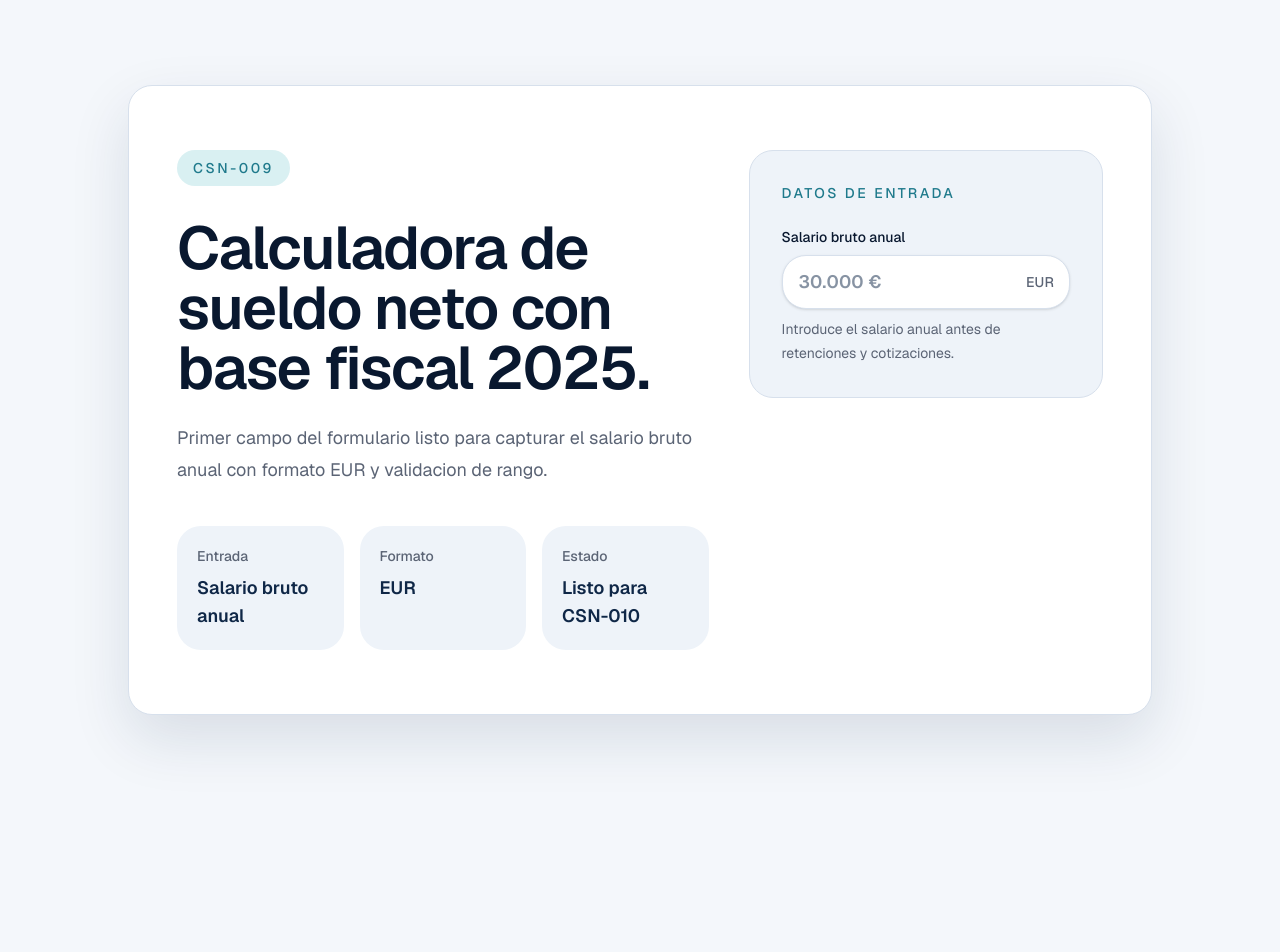
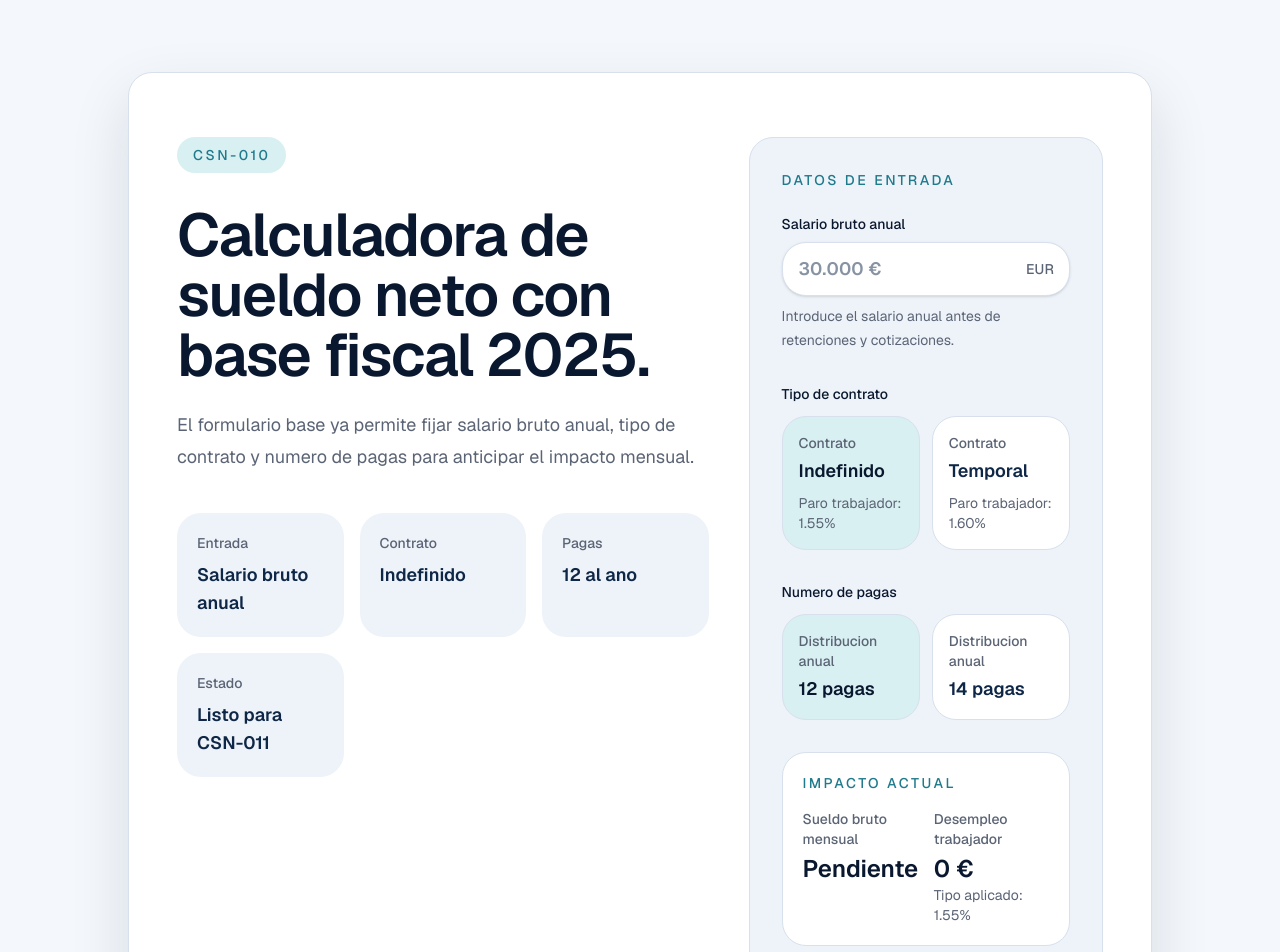
Before and after one commit to CristianChozas/Calculadora-Sueldo-Neto, a Next.js app: page / in a window 1280 px wide. Shown: the top 952 px of the page. Before the commit the page ends 800 px from the top, so only its background shows below. Built offline with nearby package versions, Linux system fonts and the light colour scheme.

Commit message:
#CSN-010 Crear selector de tipo de contrato y numero de pagas

```diff
--- a/app/page.tsx
+++ b/app/page.tsx
@@ -2,9 +2,30 @@
 
 import { useState } from "react";
 import { CurrencyInput } from "@/components/CurrencyInput";
+import {
+  CONTRACT_TYPES,
+  PAY_PERIOD_OPTIONS,
+  type ContractType,
+  type PayPeriods,
+} from "@/lib/types";
+import {
+  SOCIAL_SECURITY_RATES_2025,
+  calculateEmployeeSocialSecurity,
+} from "@/lib/seguridadSocial";
 
 const MIN_SALARY = 0;
 const MAX_SALARY = 999999;
+const currencyFormatter = new Intl.NumberFormat("es-ES", {
+  style: "currency",
+  currency: "EUR",
+  minimumFractionDigits: 0,
+  maximumFractionDigits: 2,
+});
+
+const contractLabels: Record<ContractType, string> = {
+  indefinido: "Indefinido",
+  temporal: "Temporal",
+};
 
 function getGrossSalaryError(value: number | null) {
   if (value === null) {
@@ -24,7 +45,17 @@ function getGrossSalaryError(value: number | null) {
 
 export default function Home() {
   const [grossAnnualSalary, setGrossAnnualSalary] = useState<number | null>(null);
+  const [contractType, setContractType] = useState<ContractType>("indefinido");
+  const [paymentsPerYear, setPaymentsPerYear] = useState<PayPeriods>(12);
   const grossAnnualSalaryError = getGrossSalaryError(grossAnnualSalary);
+  const socialSecurity = calculateEmployeeSocialSecurity(
+    grossAnnualSalary ?? 0,
+    contractType,
+    paymentsPerYear,
+  );
+  const grossMonthlySalary = grossAnnualSalary === null ? null : grossAnnualSalary / paymentsPerYear;
+  const unemploymentRate =
+    SOCIAL_SECURITY_RATES_2025.unemploymentByContract[contractType] * 100;
 
   return (
     <main className="flex min-h-screen items-center justify-center px-6 py-18">
@@ -32,15 +63,15 @@ export default function Home() {
         <div className="grid gap-10 lg:grid-cols-[minmax(0,1.2fr)_minmax(22rem,0.8fr)] lg:items-start">
           <div>
             <span className="inline-flex rounded-[var(--radius-pill)] bg-accent-soft px-4 py-2 text-sm font-medium tracking-[0.18em] text-accent uppercase">
-              CSN-009
+              CSN-010
             </span>
             <div className="mt-8 max-w-3xl space-y-6">
               <h1 className="text-4xl font-semibold tracking-tight text-primary-strong sm:text-6xl">
                 Calculadora de sueldo neto con base fiscal 2025.
               </h1>
               <p className="max-w-2xl text-base leading-8 text-muted sm:text-lg">
-                Primer campo del formulario listo para capturar el salario bruto anual
-                con formato EUR y validacion de rango.
+                El formulario base ya permite fijar salario bruto anual, tipo de
+                contrato y numero de pagas para anticipar el impacto mensual.
               </p>
             </div>
             <div className="mt-10 grid gap-4 sm:grid-cols-3">
@@ -51,13 +82,21 @@ export default function Home() {
                 </p>
               </article>
               <article className="rounded-[var(--radius-card)] bg-surface-muted p-5">
-                <p className="text-sm font-medium text-muted">Formato</p>
-                <p className="mt-2 text-lg font-semibold text-primary">EUR</p>
+                <p className="text-sm font-medium text-muted">Contrato</p>
+                <p className="mt-2 text-lg font-semibold text-primary">
+                  {contractLabels[contractType]}
+                </p>
+              </article>
+              <article className="rounded-[var(--radius-card)] bg-surface-muted p-5">
+                <p className="text-sm font-medium text-muted">Pagas</p>
+                <p className="mt-2 text-lg font-semibold text-primary">
+                  {paymentsPerYear} al ano
+                </p>
               </article>
               <article className="rounded-[var(--radius-card)] bg-surface-muted p-5">
                 <p className="text-sm font-medium text-muted">Estado</p>
                 <p className="mt-2 text-lg font-semibold text-primary">
-                  Listo para CSN-010
+                  Listo para CSN-011
                 </p>
               </article>
             </div>
@@ -78,6 +117,103 @@ export default function Home() {
                 hint="Introduce el salario anual antes de retenciones y cotizaciones."
               />
             </div>
+            <div className="mt-8 space-y-3">
+              <p className="text-sm font-medium text-primary-strong">Tipo de contrato</p>
+              <div className="grid gap-3 sm:grid-cols-2">
+                {CONTRACT_TYPES.map((option) => {
+                  const isSelected = option === contractType;
+
+                  return (
+                    <label
+                      key={option}
+                      className={`cursor-pointer rounded-[var(--radius-card)] border px-4 py-4 transition ${
+                        isSelected
+                          ? "border-accent bg-accent-soft text-primary-strong"
+                          : "border-border bg-surface text-primary"
+                      }`}
+                    >
+                      <input
+                        type="radio"
+                        name="contractType"
+                        value={option}
+                        checked={isSelected}
+                        onChange={() => setContractType(option)}
+                        className="sr-only"
+                      />
+                      <span className="block text-sm font-medium text-muted">Contrato</span>
+                      <span className="mt-1 block text-lg font-semibold">
+                        {contractLabels[option]}
+                      </span>
+                      <span className="mt-2 block text-sm text-muted">
+                        Paro trabajador: {(
+                          SOCIAL_SECURITY_RATES_2025.unemploymentByContract[option] * 100
+                        ).toFixed(2)}%
+                      </span>
+                    </label>
+                  );
+                })}
+              </div>
+            </div>
+
+            <div className="mt-8 space-y-3">
+              <label
+                htmlFor="payments-per-year"
+                className="block text-sm font-medium text-primary-strong"
+              >
+                Numero de pagas
+              </label>
+              <div className="grid gap-3 sm:grid-cols-2">
+                {PAY_PERIOD_OPTIONS.map((option) => {
+                  const isSelected = option === paymentsPerYear;
+
+                  return (
+                    <label
+                      key={option}
+                      className={`cursor-pointer rounded-[var(--radius-card)] border px-4 py-4 transition ${
+                        isSelected
+                          ? "border-accent bg-accent-soft text-primary-strong"
+                          : "border-border bg-surface text-primary"
+                      }`}
+                    >
+                      <input
+                        id={option === 12 ? "payments-per-year" : undefined}
+                        type="radio"
+                        name="paymentsPerYear"
+                        value={option}
+                        checked={isSelected}
+                        onChange={() => setPaymentsPerYear(option)}
+                        className="sr-only"
+                      />
+                      <span className="block text-sm font-medium text-muted">Distribucion anual</span>
+                      <span className="mt-1 block text-lg font-semibold">{option} pagas</span>
+                    </label>
+                  );
+                })}
+              </div>
+            </div>
+
+            <div className="mt-8 rounded-[var(--radius-card)] border border-border bg-surface p-5">
+              <p className="text-sm font-medium tracking-[0.18em] text-accent uppercase">
+                Impacto actual
+              </p>
+              <div className="mt-4 grid gap-4 sm:grid-cols-2">
+                <article>
+                  <p className="text-sm font-medium text-muted">Sueldo bruto mensual</p>
+                  <p className="mt-1 text-2xl font-semibold text-primary-strong">
+                    {grossMonthlySalary === null
+                      ? "Pendiente"
+                      : currencyFormatter.format(grossMonthlySalary)}
+                  </p>
+                </article>
+                <article>
+                  <p className="text-sm font-medium text-muted">Desempleo trabajador</p>
+                  <p className="mt-1 text-2xl font-semibold text-primary-strong">
+                    {currencyFormatter.format(socialSecurity.unemployment)}
+                  </p>
+                  <p className="text-sm text-muted">Tipo aplicado: {unemploymentRate.toFixed(2)}%</p>
+                </article>
+              </div>
+            </div>
           </aside>
         </div>
       </section>
--- /dev/null
+++ b/openspec/changes/csn-010-contract-payments-selectors/proposal.md
@@ -0,0 +1,17 @@
+# CSN-010 Crear selector de tipo de contrato y numero de pagas
+
+## Objetivo
+
+Permitir que el usuario configure el tipo de contrato y el numero de pagas anuales desde la UI base del formulario.
+
+## Alcance
+
+- Incorporar selector para `indefinido` y `temporal`.
+- Incorporar selector para `12` o `14` pagas.
+- Reflejar el impacto inmediato en desempleo de Seguridad Social y sueldo mensual bruto.
+
+## Fuera de alcance
+
+- Validacion avanzada del formulario.
+- Calculo reactivo completo del neto.
+- Persistencia de estado.
--- /dev/null
+++ b/openspec/changes/csn-010-contract-payments-selectors/spec.md
@@ -0,0 +1,17 @@
+# Spec
+
+## Requirement: Contract and payment selectors
+
+The input form MUST let the user configure the contract type and the number of annual payments before the rest of the calculator is completed.
+
+### Scenario: Contract type changes unemployment rate
+
+Given a gross annual salary entered by the user
+When the user switches between `indefinido` and `temporal`
+Then the UI should reflect the unemployment contribution rate that applies to the selected contract
+
+### Scenario: Payment count changes monthly gross salary
+
+Given a gross annual salary entered by the user
+When the user switches between `12` and `14` payments
+Then the UI should update the gross monthly salary shown in the summary
--- /dev/null
+++ b/openspec/changes/csn-010-contract-payments-selectors/tasks.md
@@ -0,0 +1,7 @@
+# Tasks
+
+1. Add contract type selection to the current input panel.
+2. Add 12 or 14 payments selection to the current input panel.
+3. Reflect the immediate impact on unemployment contribution and gross monthly salary.
+4. Verify lint and build.
+5. Commit the ticket with the exact roadmap title.
```
